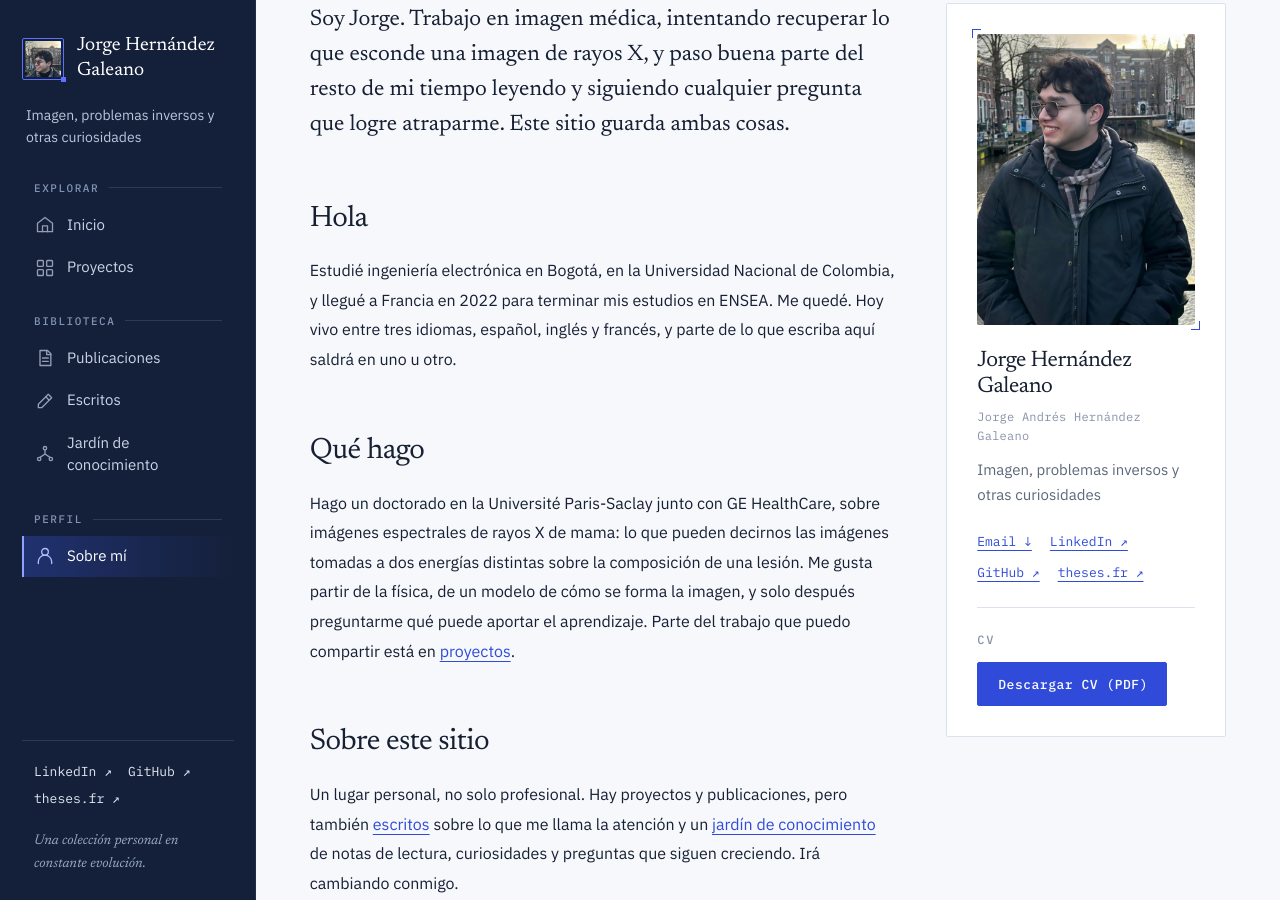
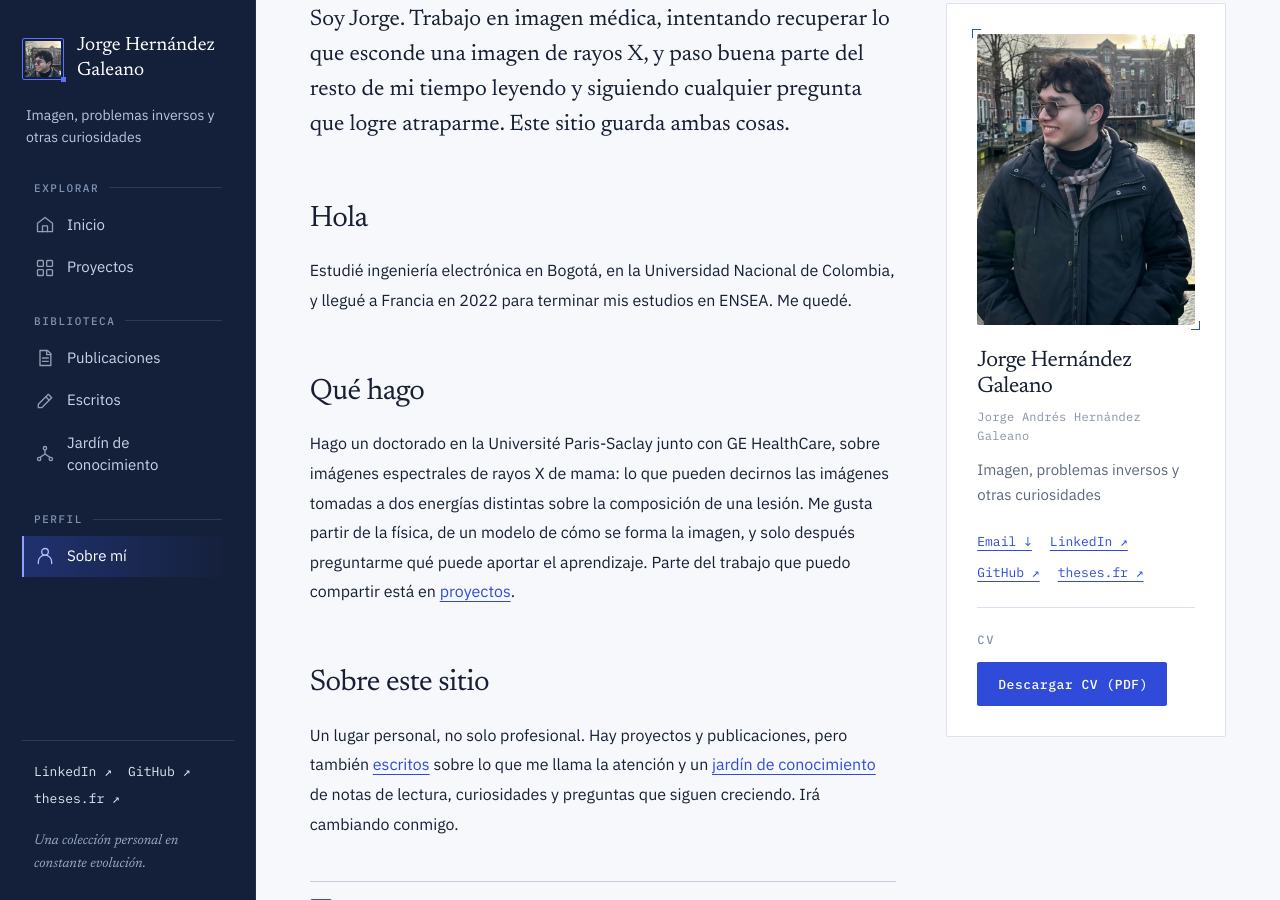
Before and after one commit to jhernandezga/jhernandezga.github.io, a Jekyll site: the page built from es/sobre-mi.md, in a window 1280 px wide and 900 px high, scrolled down 461 px. Built offline with Jekyll 4.4.1, drawn with Linux system fonts in a browser that asks for light colours.

Commit message:
update 4

```diff
--- a/es/sobre-mi.md
+++ b/es/sobre-mi.md
@@ -9,8 +9,7 @@ translation: /about/
 ---
 ## Hola
 
-Estudié ingeniería electrónica en Bogotá, en la Universidad Nacional de Colombia, y llegué a Francia en 2022 para terminar mis estudios en ENSEA. Me quedé. Hoy vivo entre tres idiomas, español, inglés y francés, y parte de lo que escriba aquí saldrá en uno u otro.
-
+Estudié ingeniería electrónica en Bogotá, en la Universidad Nacional de Colombia, y llegué a Francia en 2022 para terminar mis estudios en ENSEA. Me quedé.
 ## Qué hago
 
 Hago un doctorado en la Université Paris-Saclay junto con GE HealthCare, sobre imágenes espectrales de rayos X de mama: lo que pueden decirnos las imágenes tomadas a dos energías distintas sobre la composición de una lesión. Me gusta partir de la física, de un modelo de cómo se forma la imagen, y solo después preguntarme qué puede aportar el aprendizaje. Parte del trabajo que puedo compartir está en [proyectos]({{ '/es/proyectos/' | relative_url }}).
```
